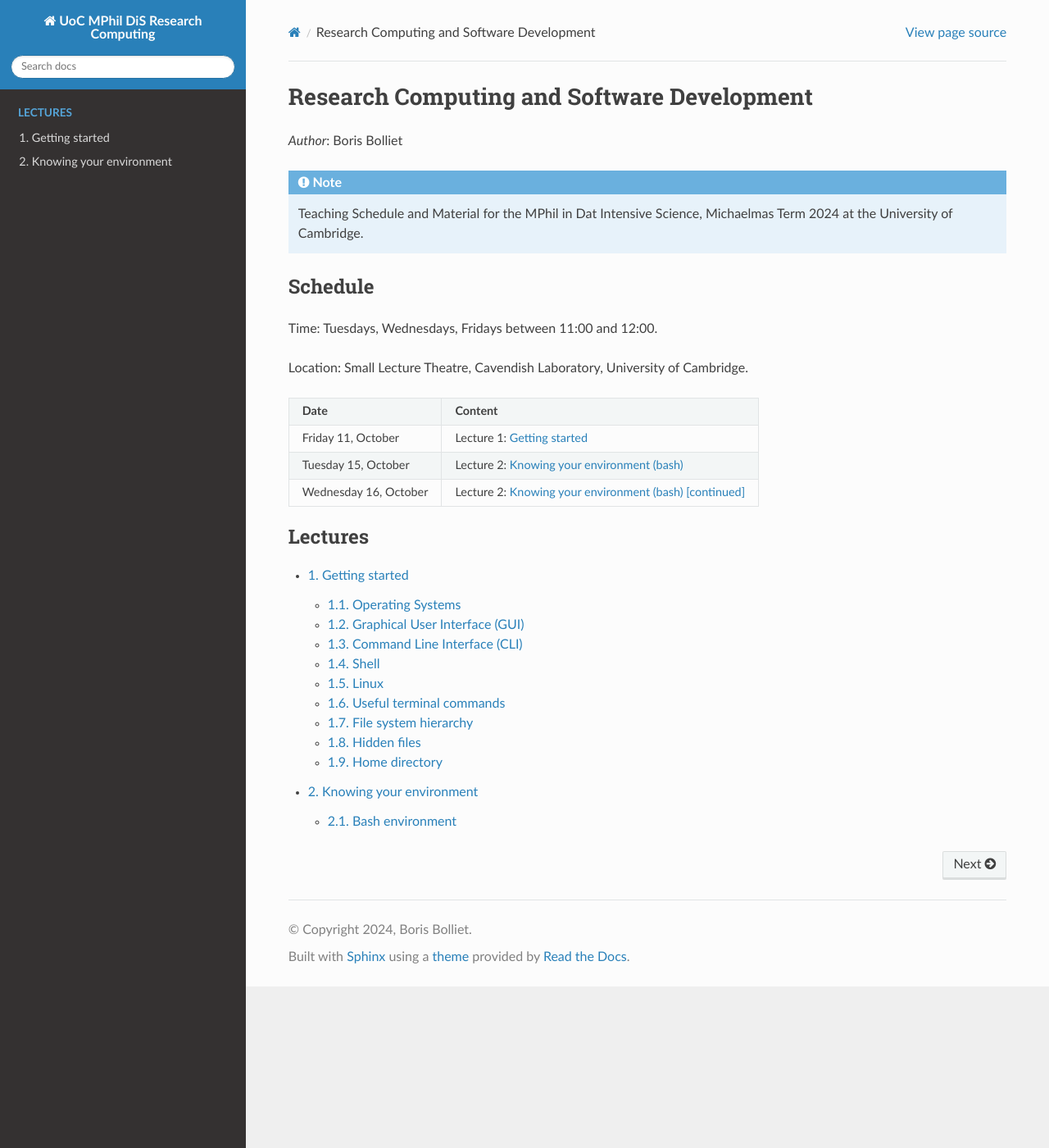
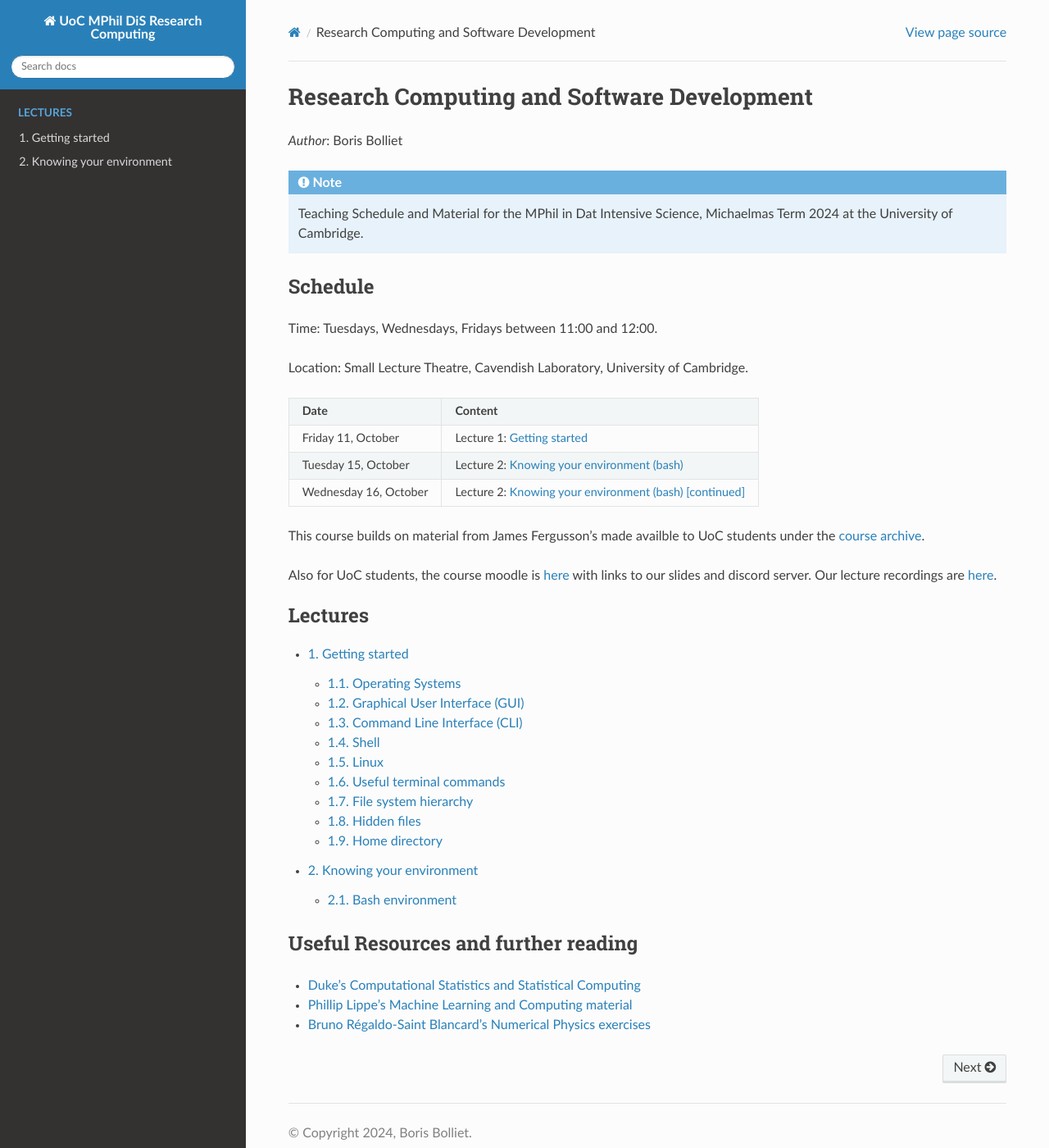
Before and after one commit to borisbolliet/ResearchComputing, a Sphinx documentation site: the page built from docs/index.rst, in a window 1280 px wide and 1400 px high. Shown: the whole window at 82% size. Built offline with Sphinx 7.4.7 and the Read the Docs theme 3.1.0, drawn with Linux system fonts in a browser that asks for light colours.

Commit message:
Update index.rst

```diff
--- a/docs/index.rst
+++ b/docs/index.rst
@@ -30,7 +30,10 @@ Location: Small Lecture Theatre, Cavendish Laboratory, University of Cambridge.
 | Wednesday 16, October              | Lecture 2: `Knowing your environment (bash) [continued] <material/lecture2/notebook.ipynb#Knowing-your-environment>`_   |
 +------------------------------------+-------------------------------------------------------------------------------------------------------------------------+
 
+This course builds on material from James Fergusson's made availble to
+UoC students under the `course archive <https://gitlab.developers.cam.ac.uk/phy/data-intensive-science-mphil/lecture-materials/c1_research_computing/-/tree/main/course_archive?ref_type=heads>`_.
 
+Also for UoC students, the course moodle is `here <https://www.vle.cam.ac.uk/course/view.php?id=252189>`_ with links to our slides and discord server. Our lecture recordings are `here <https://cambridgelectures.cloud.panopto.eu/Panopto/Pages/Sessions/List.aspx?folderID=d4e9adb0-60d7-481c-9090-b16c00a99799>`_.
 
 .. toctree::
    :caption: Lectures
@@ -60,3 +63,13 @@ Location: Small Lecture Theatre, Cavendish Laboratory, University of Cambridge.
 
 ..    .. material/misc1/FTimage2d
 ..    .. material/misc1/convolutions
+
+
+Useful Resources and further reading
+----------------------------------------
+
+- `Duke's Computational Statistics and Statistical Computing <https://people.duke.edu/~ccc14/sta-663-2018/index.html>`_
+
+- `Phillip Lippe's Machine Learning and Computing material <https://uvadlc-notebooks.readthedocs.io/en/latest/>`_
+
+- `Bruno Régaldo-Saint Blancard's Numerical Physics exercises <https://github.com/borisbolliet/num_phy_exercises>`_
```
